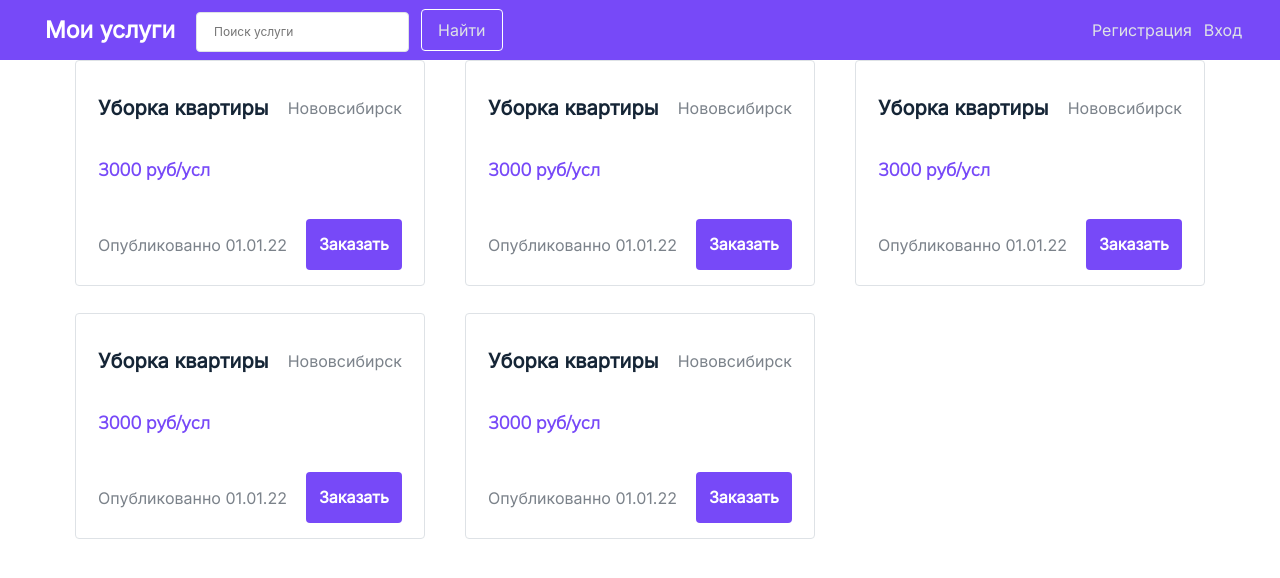
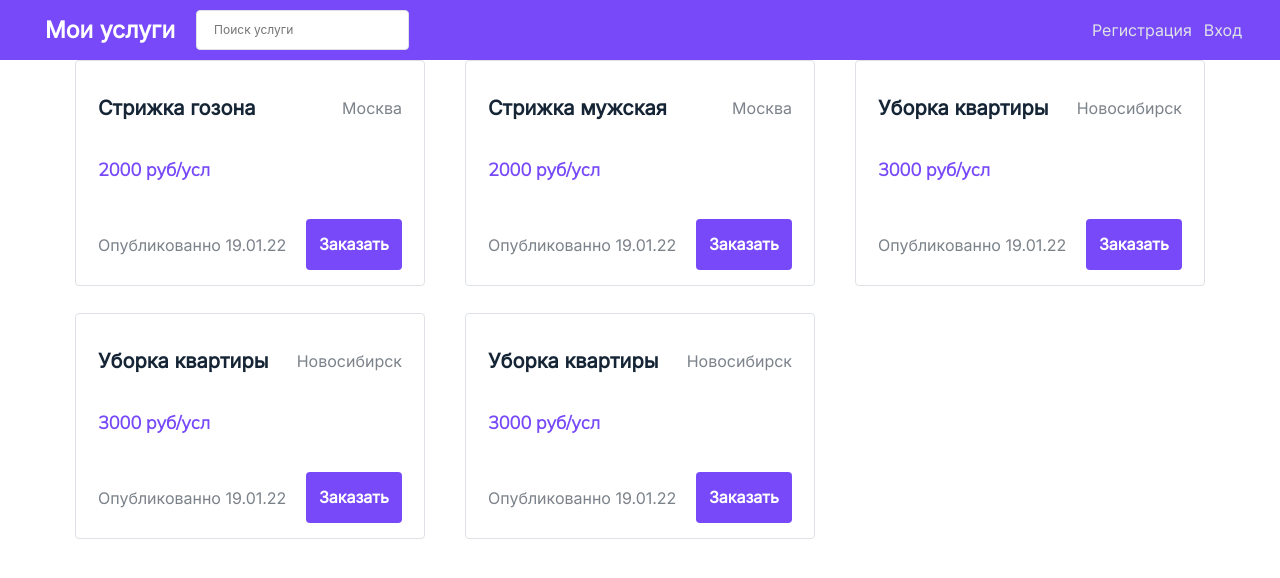
Before and after one commit to vtrefilova/my-services, a React (Create React App) app: page / in a window 1280 px wide. Shown: the top 578 px of the page. Built offline with nearby package versions, Linux system fonts and the light colour scheme.

Commit message:
title filter added, search button removed

```diff
--- a/src/components/App.js
+++ b/src/components/App.js
@@ -1,3 +1,4 @@
+import React, { useState, useContext } from 'react';
 import { Header } from './Header';
 import { LoginForm } from './Login';
 import { ModalWindow } from './Modal';
@@ -5,12 +6,61 @@ import { SignupForm } from './SignupForm';
 import { Body } from './Body';
 import './styles/App.css';
 
+export const AppContext = React.createContext({});
+
+const cards = [
+  {
+      executor: "Иван Иванов",
+      city: "Москва",
+      title: 'Стрижка гозона',
+      description: 'Стригу газоны классно дешево',
+      price: 2000,
+      date: '19.01.22',
+  },
+  {
+      executor: "Иван Иванов",
+      city: "Москва",
+      title: 'Стрижка мужская',
+      description: 'Стригу волосы классно дешево',
+      price: 2000,
+      date: '19.01.22',
+  },
+  {
+      executor: "Василий Пупкин",
+      city: "Новосибирск",
+      title: 'Уборка квартиры',
+      description: 'Моем моем трубочиста чисто чисто',
+      price: 3000,
+      date: '19.01.22',
+  },
+  {
+      executor: "Василий Пупкин",
+      city: "Новосибирск",
+      title: 'Уборка квартиры',
+      description: 'Моем моем трубочиста чисто чисто',
+      price: 3000,
+      date: '19.01.22',
+  },
+  {
+      executor: "Василий Пупкин",
+      city: "Новосибирск",
+      title: 'Уборка квартиры',
+      description: 'Моем моем трубочиста чисто чисто',
+      price: 3000,
+      date: '19.01.22',
+  },
+]
+
 function App() {
+  const [text, setText] = useState('');
+
   return (
-    <div className="App">
-      <Header/>
-      <Body/>
-    </div>
+    <AppContext.Provider value={{cards, titleFiler: {text, onChange: (e) => {setText(e.target.value)}}, cityFiler: '', dateFilter: ''}}>
+      <div className="App">
+        <Header/>
+        <Body/>
+      </div>
+    </AppContext.Provider>
   );
 }
 
--- a/src/components/Card.js
+++ b/src/components/Card.js
@@ -1,7 +1,7 @@
 import React from "react";
 import styles from "./styles/Card.module.css"
 
-export const Card = ({ handleModal } ) => {
+export const Card = ({ handleModal, title, city, price, date } ) => {
     const onCardClick = () => {
         if (handleModal) {
             handleModal()
@@ -12,18 +12,18 @@ export const Card = ({ handleModal } ) => {
         <div className={styles.card} onClick={onCardClick}>
             <div className={styles.card_header}>
                 <div className={styles.card_title}>
-                    Уборка квартиры
+                    {title}
                 </div>
                 <div className={styles.card_city}>
-                    Нововсибирск
+                    {city}
                 </div>
             </div>
             <div className={styles.card_body}>
-                3000 руб/усл
+                {`${price} руб/усл`}
             </div>
             <div className={styles.card_footer}>
                 <div className={styles.card_date}>
-                    Опубликованно 01.01.22
+                    {`Опубликованно ${date}`}
                 </div>
                 <button className={styles.card_button} onClick={(e) => {e.stopPropagation()}}>
                     Заказать
--- a/src/components/CardContainer.js
+++ b/src/components/CardContainer.js
@@ -1,38 +1,40 @@
-import React from "react";
+import React, { useContext } from 'react';
 import { ModalWindow } from './Modal';
 import { Card } from "./Card";
 import { FullCard } from "./FullCard";
-import styles from './styles/CardContainer.module.css'
+import styles from './styles/CardContainer.module.css';
+import { AppContext}  from './App';
+
+
 
 export const CardContainer = () => {
+    const cards = useContext(AppContext).cards;
+    const titleFilter = useContext(AppContext).titleFiler;
+    const titleFilteredCards = cards.filter((el) => el.title.toLowerCase().includes(titleFilter.text.toLowerCase()));
     return (
         <div className={styles.card_container}>
-            <ModalWindow>
+            {titleFilteredCards.map((el, i) => (
+                <ModalWindow>
                 {{
-                    modalTrigger: <Card />,
-                    modalContent: <FullCard />
+                    modalTrigger: <Card
+                                    key={i}
+                                    city={el.city}
+                                    title={el.title}
+                                    price={el.price}
+                                    date={el.date}
+                                    />,
+                    modalContent: <FullCard
+                                    key={i}
+                                    executor={el.executor}
+                                    city={el.city}
+                                    title={el.title}
+                                    description={el.description}
+                                    price={el.price}
+                                    date={el.date}
+                                    />
                 }}
             </ModalWindow>
-            <ModalWindow>
-                {{ modalTrigger: <Card/>,
-                    modalContent: <FullCard/>
-                }}
-            </ModalWindow>
-            <ModalWindow>
-                {{ modalTrigger: <Card/>,
-                    modalContent: <FullCard/>
-                }}
-            </ModalWindow>
-            <ModalWindow>
-                {{ modalTrigger: <Card/>,
-                    modalContent: <FullCard/>
-                }}
-            </ModalWindow>
-            <ModalWindow>
-                {{ modalTrigger: <Card/>,
-                    modalContent: <FullCard/>
-                }}
-            </ModalWindow>
+            ))}
         </div>
     );
 }
--- a/src/components/FullCard.js
+++ b/src/components/FullCard.js
@@ -1,31 +1,31 @@
 import React from "react";
 import styles from './styles/FullCard.module.css'
 
-export const FullCard = (props) => {
+export const FullCard = ({ title, city, price, date, executor, description }) => {
     return (
         <div className={styles.full_card}>
             <div className={styles.full_card_header}>
                 <div className={styles.full_card_executor} >
-                    Вася Пупкин
+                    {executor}
                 </div>
                 <div className={styles.full_card_city} >
-                    Новосибирск
+                    {city}
                 </div>
             </div>
             <div className="full-card-body">
                 <div className={styles.full_card_title}>
-                    Уборка квартиры
+                    {title}
                 </div>
                 <div className={styles.full_card_description}>
-                    Hвытсщцх каызцу= ацуллллллл ывзф сьывлофтмау шеирпщос лвчжыоиашугщшваы ывопузкщжываьсдлы
+                    {description}
                 </div>
                 <div className={styles.full_card_price}>
-                    3000 руб/усл
+                    {`${price} руб/усл`}
                 </div>
             </div>
             <div className={styles.full_card_footer}>
                 <div className={styles.full_card_date}>
-                    Опубликованно 01.01.22
+                    {`Опубликованно ${date}`}
                 </div>
                 <button className={styles.full_card_button}>
                     Заказать
--- a/src/components/SearchString.js
+++ b/src/components/SearchString.js
@@ -1,8 +1,10 @@
-import React, { useState } from 'react';
-import styles from './styles/SearchString.module.css'
+import React, { useState, useContext } from 'react';
+import styles from './styles/SearchString.module.css';
+import { AppContext}  from './App';;
 
 export const SearchString = () => {
     const [text, setText] = useState('');
+    const titleFilter = useContext(AppContext).titleFiler;
 
     return (
         <div className={styles}>
@@ -10,12 +12,11 @@ export const SearchString = () => {
                 id="lastName"
                 name="lastName"
                 type="text"
-                onChange={(e) => {setText(e.target.value)}}
-                value={text}
+                onChange={titleFilter.onChange}
+                value={titleFilter.text}
                 placeholder="Поиск услуги"
                 className={styles.input}
             />
-            <button className={styles.button}>Найти</button>
         </div>
     );
 }
```
